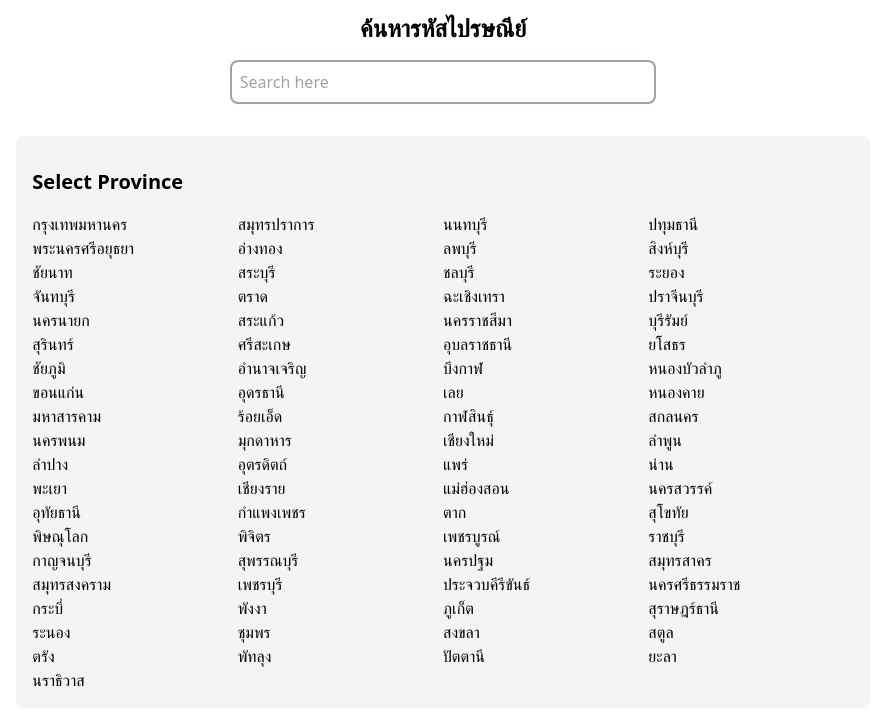
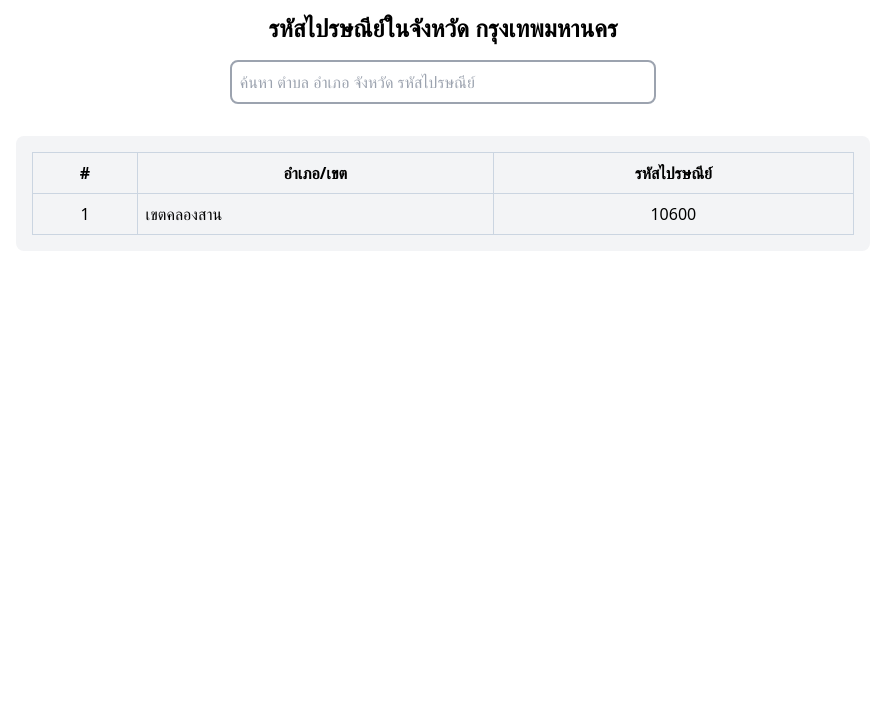
Before and after one commit to soAcademy/workshop-state-and-event, a React (Create React App) app: page / in a window 1280 px wide. Shown: the top 726 px of the page, without its empty margins (197-1082 px from the left). Built offline with nearby package versions, Linux system fonts and the light colour scheme.

Commit message:
WS-ZIP-4

```diff
--- a/src/App.js
+++ b/src/App.js
@@ -1,7 +1,7 @@
 // import Zipcode1 from "./Zipcode/Zipcode1";
-import Zipcode2 from "./Zipcode/Zipcode2";
+// import Zipcode2 from "./Zipcode/Zipcode2";
 // import Zipcode3 from "./Zipcode/Zipcode3";
-// import Zipcode4 from "./Zipcode/Zipcode4";
+import Zipcode4 from "./Zipcode/Zipcode4";
 // import Zipcode5 from "./Zipcode/Zipcode5";
 // import Zipcode6 from "./Zipcode/Zipcode6";
 // import Zipcode7 from "./Zipcode/Zipcode7";
@@ -11,9 +11,9 @@ const App = () => {
   return (
     <>
       {/* <Zipcode1 /> */}
-      <Zipcode2 />
+      {/* <Zipcode2 /> */}
       {/* <Zipcode3 /> */}
-      {/* <Zipcode4 /> */}
+      <Zipcode4 />
       {/* <Zipcode5 /> */}
       {/* <Zipcode6 /> */}
       {/* <Zipcode7 /> */}
--- /dev/null
+++ b/src/Zipcode/Zipcode4.js
@@ -0,0 +1,82 @@
+import React from "react";
+// todo 2. import JSON files
+import thailandZipCodeDatas from "./thailand-zipcode.json";
+
+// todo 5 . re factor ส่วน render ของ Zipcode1 ให้กลายเป็น ZipcodeHome component ที่รับ props provinces แล้วเอาไปใช้ในส่วน render ของ Zipcode 3
+const ZipcodeHome = ({ provinces }) => (
+  <div className="w-full text-center">
+    <h1 className="text-2xl pt-3 font-bold">ค้นหารหัสไปรษณีย์</h1>
+    <div>
+      <input
+        type="text"
+        className="border-2 border-gray-400 rounded-lg p-2 mt-4 w-1/3"
+        placeholder="Search here"
+      />
+    </div>
+    <div className="w-2/3 mx-auto bg-gray-100 p-4 mt-8 rounded-lg text-left">
+      <h2 className="text-xl mt-4 font-bold">Select Province</h2>
+      <div className="grid grid-cols-4 mt-4">
+        {provinces.map((province) => (
+          <div>{province}</div>
+        ))}
+      </div>
+    </div>
+  </div>
+);
+
+// todo 6. สร้าง component ใหม่ 1 อัน ชื่อว่า ZipcodeByProvince ให้เป็นหน้าที่แสดง รายการ Zipcode ของจังหวัดนั้นๆ เช่น กรุงเทพฯ มีเขตกี่เขต แล้วก็แสดงรหัสไปรณีย์แต่ละเขต
+const ZipcodeByProvince = () => (
+  <>
+    <h1 className="text-2xl pt-3 font-bold text-center">
+      รหัสไปรษณีย์ในจังหวัด กรุงเทพมหานคร
+    </h1>
+    <div className="text-center">
+      <input
+        type="text"
+        className="border-2 border-gray-400 rounded-lg p-2 mt-4 w-1/3"
+        placeholder="ค้นหา ตำบล อำเภอ จังหวัด รหัสไปรษณีย์"
+      />
+    </div>
+    <div className="w-2/3 mx-auto bg-gray-100 p-4 mt-8 rounded-lg text-left">
+      <table className="w-full">
+        <thead>
+          <tr className="text-center font-bold border-collapse">
+            <th className="border border-slate-300 p-2">#</th>
+            <th className="border border-slate-300 p-2">อำเภอ/เขต</th>
+            <th className="border border-slate-300 p-2">รหัสไปรษณีย์</th>
+          </tr>
+        </thead>
+        <tbody>
+          <tr>
+            <td className="border border-slate-300 text-center p-2">1</td>
+            <td className="border border-slate-300 p-2">เขตคลองสาน</td>
+            <td className="border border-slate-300 text-center p-2">10600</td>
+          </tr>
+        </tbody>
+      </table>
+    </div>
+  </>
+);
+const Zipcode4 = () => {
+  // todo 1. สร้าง Mock up จังหวัด เพื่อ วางโครงหน้า
+  // const provinces = ["กรุงเทพมหานคร", "นนทบุรี", "สุโขทัย", "แพร่"]
+  // todo 3. find all existing provinces in JSON file
+  // const _provinces = thailandZipCodeDatas.map(
+  //   (_province) => _province.province
+  // );
+  // output of todo 3. ข้อมูลที่ออกมาจะเป็นรายชื่อจังหวัดซ้ำๆเยอะๆ
+  // todo 4. find unique province from _provinces
+  // const provinces = [...new Set(_provinces)];
+  // todo 4.1. สามารถ ReFactor ข้อ 3-4 ได้ดังนี้ ...
+  const provinces = [
+    ...new Set(thailandZipCodeDatas.map((_province) => _province.province)),
+  ];
+
+  return (
+    <>
+      <ZipcodeByProvince />
+    </>
+  );
+};
+
+export default Zipcode4;
```
